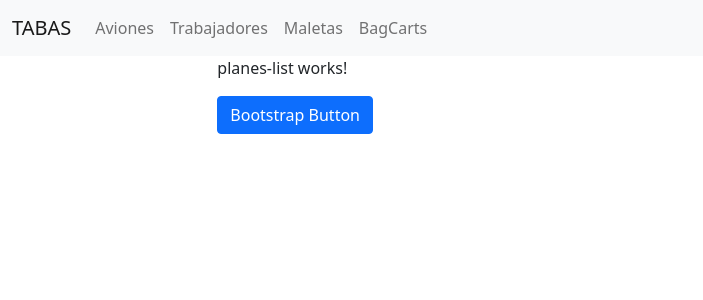
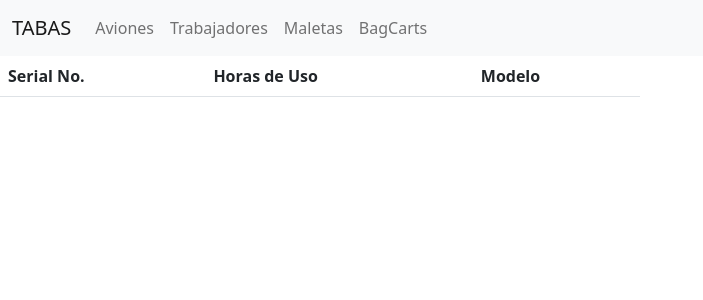
Before and after one commit to itcr3442/CE3101-Tabas, an Angular app in the folder web/: page /planes_list in a window 1280 px wide. Shown: the top 300 px of the page, without its empty margins (0-703 px from the left). Built offline with nearby package versions, Linux system fonts and the light colour scheme.

Commit message:
Auto stash before merge of "master" and "origin/master"

```diff
--- a/web/src/app/app.component.html
+++ b/web/src/app/app.component.html
@@ -1,7 +1,7 @@
 <div>
   <app-navbar></app-navbar>
   <div class='row'>
-    <div class='col-8 container justify-content-center'>
+    <div class='col'>
       <router-outlet></router-outlet>
     </div>
   </div>
--- a/web/src/app/components/planes-list/planes-list.component.html
+++ b/web/src/app/components/planes-list/planes-list.component.html
@@ -1,6 +1,51 @@
 <div>
-    <p>planes-list works!</p>
-    <button class="btn btn-primary">
-        Bootstrap Button
-    </button>
+    <div class="col-md-6">
+        <table class="table table-striped">
+            <thead>
+                <tr>
+                    <th>Serial No.</th>
+                    <th>Horas de Uso</th>
+                    <th>Modelo</th>
+                </tr>
+            </thead>
+            <tbody>
+                <!--
+                    {users.map(user => (
+                    <tr key={user._id}>
+                        <td>{user.name}</td>
+                        <td>{user.username}</td>
+                        <td>{user.access}</td>
+                        <td>{user.password}</td>
+                        <td>
+                            <div class="container">
+                                <div class="row">
+                                    <button type="button"
+                                        class="col btn btn-secondary "
+                                        onClick={(e) => editUser(user._id)}
+                                    >
+                                        Editar
+                                    </button>
+                                    <button type="button"
+                                        class="col btn btn-warning "
+                                        onClick={(e) => resetPassword(user._id)}
+                                    >
+                                        Resetear Contraseña
+                                    </button>
+                                </div>
+                                <div class="row">
+                                    <button type="button"
+                                        class="btn btn-danger"
+                                        onClick={(e) => deleteUser(user._id)}
+                                    >
+                                        Eliminar
+                                    </button>
+                                </div>
+                            </div>
+                        </td>
+                    </tr>
+                    ))}>
+                -->
+            </tbody>
+        </table>
+    </div>
 </div>
```
